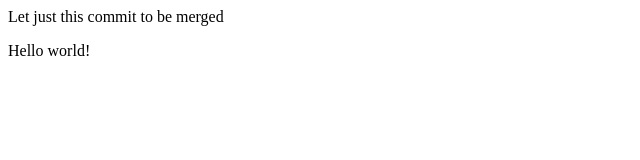
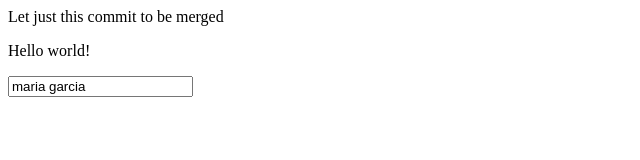
Before and after one commit to mariagarciaflores/twitter-app, a plain HTML site: page index.html in a window 1280 px wide. Shown: the whole page, without its empty margins (0-640 px from the left). Drawn offline with Linux system fonts and the light colour scheme.

Commit message:
input added

```diff
--- a/index.html
+++ b/index.html
@@ -5,6 +5,7 @@
    </head>
    <body>
       <P>Let just this commit to be merged</p>
-      <P>Hello world!
+      <P>Hello world!<p/>
+	  <input value="maria garcia" />
    </body>
 </html>
```
